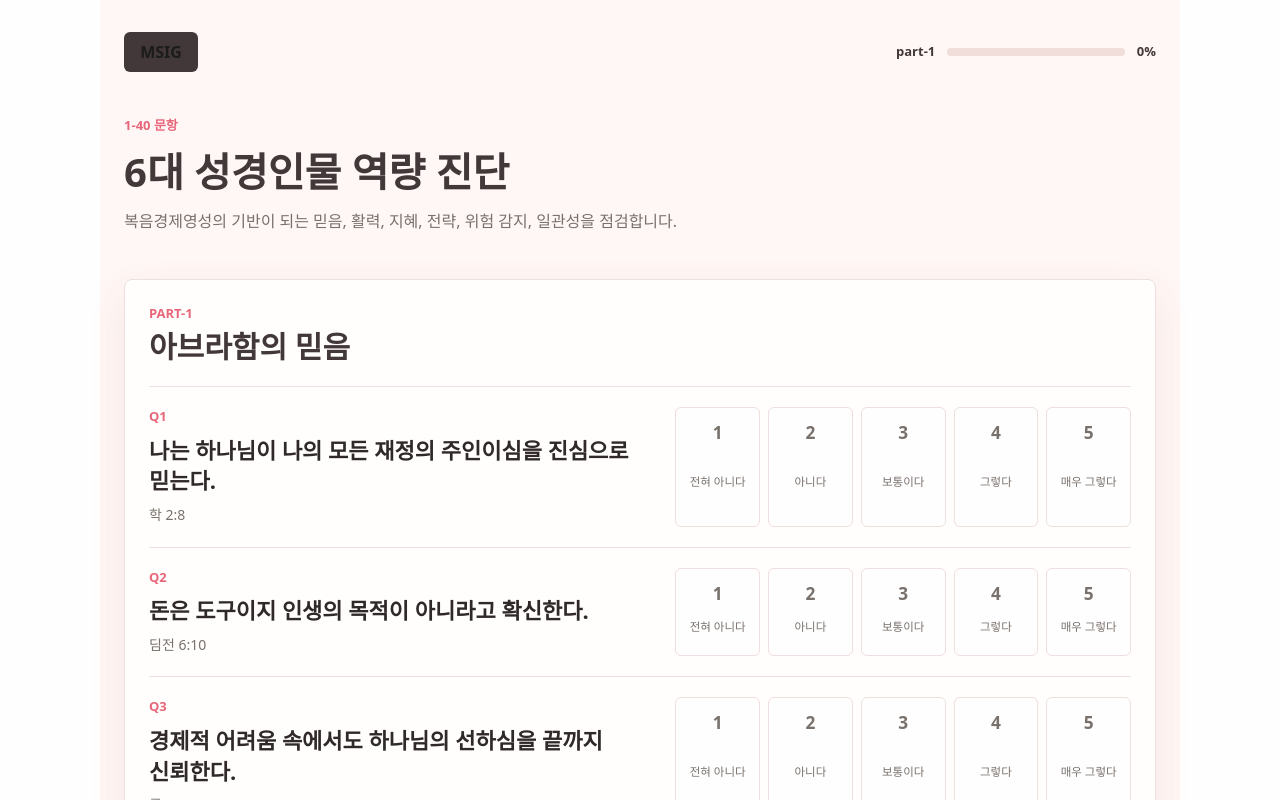
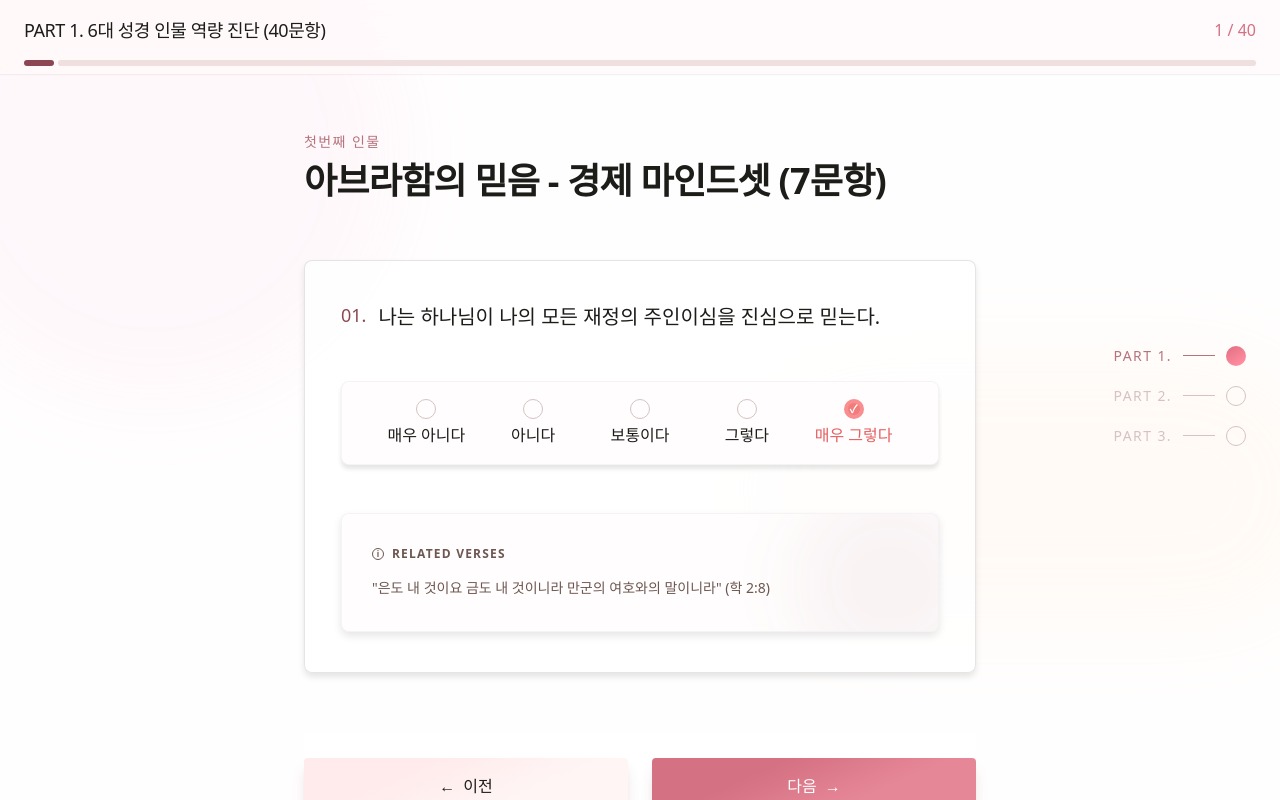
Before and after one commit to Palm-Laboratory/MSIG, a Next.js app: page /diagnosis/part/1 in a window 1280 px wide. Shown: the top 800 px of the page. Built offline with nearby package versions, Linux system fonts and the light colour scheme; a web font is replaced by a local one.

Commit message:
feat: part01 디자인 작업

```diff
--- a/src/app/diagnosis/part/[part]/page.tsx
+++ b/src/app/diagnosis/part/[part]/page.tsx
@@ -1,22 +1,114 @@
+import Link from "next/link";
 import { notFound } from "next/navigation";
-import { SurveyRunner } from "@/components/SurveyRunner";
-import type { PartId } from "@/lib/survey-data";
 
 type Props = {
   params: Promise<{ part: string }>;
 };
 
-const PART_BY_NUMBER: Record<string, PartId> = {
-  "1": "part-1",
-  "2": "part-2",
-  "3": "part-3",
-};
+const parts = [
+  { label: "PART 1.", active: true },
+  { label: "PART 2.", active: false },
+  { label: "PART 3.", active: false },
+] as const;
+
+const choices = ["매우 아니다", "아니다", "보통이다", "그렇다", "매우 그렇다"] as const;
 
 export default async function DiagnosisPartPage({ params }: Props) {
   const { part } = await params;
-  const partId = PART_BY_NUMBER[part];
 
-  if (!partId) notFound();
+  if (!["1", "2", "3"].includes(part)) notFound();
 
-  return <SurveyRunner part={partId} />;
+  return (
+    <main className="relative min-h-screen overflow-hidden bg-[#fffefe] font-sans text-[#1c1c19]">
+      <div className="pointer-events-none absolute -left-24 -top-24 h-[500px] w-[500px] rounded-full bg-[rgba(249,168,212,0.3)] opacity-25 blur-[40px]" />
+      <div className="pointer-events-none absolute left-[57%] top-[355px] h-[270px] w-[600px] rounded-full bg-[rgba(254,215,170,0.4)] opacity-25 blur-[40px]" />
+
+      <header className="relative z-10 flex w-full flex-col items-center bg-[rgba(255,249,250,0.8)] pb-2 shadow-[0_1px_1px_rgba(28,28,25,0.05)] backdrop-blur-xl">
+        <div className="flex w-full items-center justify-between px-5 py-4 md:px-6">
+          <h1 className="text-[16px] font-medium leading-7 tracking-[-0.025em] md:text-[18px]">PART 1. 6대 성경 인물 역량 진단 (40문항)</h1>
+          <span className="whitespace-nowrap text-[16px] font-medium leading-none text-[#d47182]">1 / 40</span>
+        </div>
+        <div className="flex h-[6px] w-[calc(100%-40px)] items-start gap-1 md:w-[calc(100%-48px)]">
+          <div className="h-full w-[30px] rounded-full bg-[#8c4752]" />
+          <div className="h-full flex-1 rounded-full bg-[#efdfdf]" />
+        </div>
+      </header>
+
+      <section className="relative z-10 mx-auto flex w-full max-w-[1280px] flex-col gap-[46px] px-5 pb-8 pt-[54px] md:px-8 md:pt-[58px] lg:gap-[60px] lg:px-0 lg:pb-5">
+        <div className="mx-auto flex w-full max-w-[672px] flex-col gap-2.5 lg:mx-0 lg:ml-[304px]">
+          <p className="text-[14px] font-medium uppercase leading-5 tracking-[0.1em] text-[#b6737d]">첫번째 인물</p>
+          <h2 className="text-[28px] font-bold leading-tight tracking-[-0.021em] md:text-[36px] md:leading-[37.5px]">아브라함의 믿음 - 경제 마인드셋 (7문항)</h2>
+        </div>
+
+        <div className="relative">
+          <article className="mx-auto flex w-full max-w-[672px] flex-col gap-10 rounded-lg border border-[rgba(0,0,0,0.1)] bg-[rgba(255,255,255,0.8)] px-5 py-8 shadow-[0_4px_6px_rgba(0,0,0,0.1)] md:gap-12 md:px-9 md:py-10 lg:mx-0 lg:ml-[304px]">
+            <div className="flex items-start gap-3">
+              <span className="shrink-0 text-[18px] font-medium leading-7 text-[#8c4752]">01.</span>
+              <h3 className="text-[18px] font-medium leading-8 md:text-[20px]">나는 하나님이 나의 모든 재정의 주인이심을 진심으로 믿는다.</h3>
+            </div>
+
+            <div className="grid gap-3 rounded-lg border border-[rgba(0,0,0,0.04)] bg-[#fffdfd] px-4 py-4 shadow-[0_4px_4px_rgba(0,0,0,0.1)] min-[720px]:grid-cols-5 min-[720px]:gap-0 min-[720px]:px-[31px] min-[720px]:py-[17px]">
+              {choices.map((choice) => {
+                const selected = choice === "매우 그렇다";
+
+                return (
+                  <button
+                    aria-pressed={selected}
+                    className="flex min-h-12 items-center gap-3 rounded-md px-2 text-left min-[720px]:flex-col min-[720px]:justify-center min-[720px]:gap-1 min-[720px]:px-0 min-[720px]:text-center"
+                    key={choice}
+                    type="button"
+                  >
+                    <span
+                      className={
+                        selected
+                          ? "grid size-5 place-items-center rounded-full border-4 border-[rgba(255,169,173,0.4)] bg-[#f27c7c] text-[11px] font-bold leading-none text-white"
+                          : "size-5 rounded-full border border-[#d6c2c3]"
+                      }
+                    >
+                      {selected ? "✓" : null}
+                    </span>
+                    <span className={selected ? "text-[16px] font-medium leading-6 text-[#e55f5f]" : "text-[16px] font-light leading-6 text-[#1c1c19]"}>{choice}</span>
+                  </button>
+                );
+              })}
+            </div>
+
+            <aside className="relative overflow-hidden rounded-lg border border-[rgba(0,0,0,0.04)] bg-[#fffdfd] px-[30px] py-8 shadow-[0_4px_8px_rgba(0,0,0,0.1)]">
+              <div className="pointer-events-none absolute -bottom-12 -right-12 size-48 rounded-full bg-[rgba(140,71,82,0.05)] blur-[32px]" />
+              <div className="relative flex flex-col gap-[15px]">
+                <div className="flex items-center gap-2">
+                  <span className="grid size-3 place-items-center rounded-full border border-[#6d5750] text-[8px] font-bold leading-none text-[#6d5750]">i</span>
+                  <strong className="text-[12px] font-bold uppercase leading-4 tracking-[0.1em] text-[#6d5750]">RELATED VERSES</strong>
+                </div>
+                <p className="text-[14px] font-medium leading-[22.75px] text-[#6d5750]">"은도 내 것이요 금도 내 것이니라 만군의 여호와의 말이니라" (학 2:8)</p>
+              </div>
+            </aside>
+          </article>
+
+          <nav className="hidden lg:absolute lg:left-[1108px] lg:top-[86px] lg:mt-0 lg:flex lg:justify-start" aria-label="진단 파트 진행 상태">
+            <ol className="flex flex-col items-stretch gap-5">
+              {parts.map((item) => (
+                <li className="flex w-[118px] items-center justify-end gap-[11px] lg:w-[138px]" key={item.label}>
+                  <span className={item.active ? "text-[14px] font-medium uppercase leading-5 tracking-[0.1em] text-[#b6737d]" : "text-[14px] font-medium uppercase leading-5 tracking-[0.1em] text-[#d6c2c3]"}>{item.label}</span>
+                  <span className={item.active ? "h-px w-8 bg-[#b6737d]" : "h-px w-8 bg-[#d6c2c3]"} />
+                  <span className={item.active ? "size-5 rounded-full bg-[linear-gradient(148deg,#e57385_12.31%,#ff8c9e_80.77%)]" : "size-5 rounded-full border border-[#d6c2c3]"} />
+                </li>
+              ))}
+            </ol>
+          </nav>
+        </div>
+
+        <footer className="mx-auto flex w-full max-w-[672px] flex-col gap-4 border-t border-[rgba(255,255,255,0.2)] bg-[rgba(255,255,255,0.7)] pt-6 backdrop-blur-xl sm:flex-row sm:gap-6 lg:mx-0 lg:ml-[304px]">
+          <Link className="inline-flex h-14 flex-1 items-center justify-center gap-2 rounded bg-[linear-gradient(156deg,#ffebeb_30.73%,#fff5f5_67%)] text-[16px] font-medium text-[#524345] shadow-[0_10px_15px_-3px_rgba(140,71,82,0.2),0_4px_6px_-4px_rgba(140,71,82,0.2)] transition hover:-translate-y-0.5" href="/diagnosis/info">
+            <span aria-hidden="true">←</span>
+            이전
+          </Link>
+          <button className="inline-flex h-14 flex-1 items-center justify-center gap-2 rounded bg-[linear-gradient(156deg,#d47182_30.73%,#e68798_67%)] text-[16px] font-medium text-white shadow-[0_10px_15px_-3px_rgba(140,71,82,0.2),0_4px_6px_-4px_rgba(140,71,82,0.2)] transition hover:-translate-y-0.5" type="button">
+            다음
+            <span aria-hidden="true">→</span>
+          </button>
+        </footer>
+      </section>
+    </main>
+  );
 }
```
